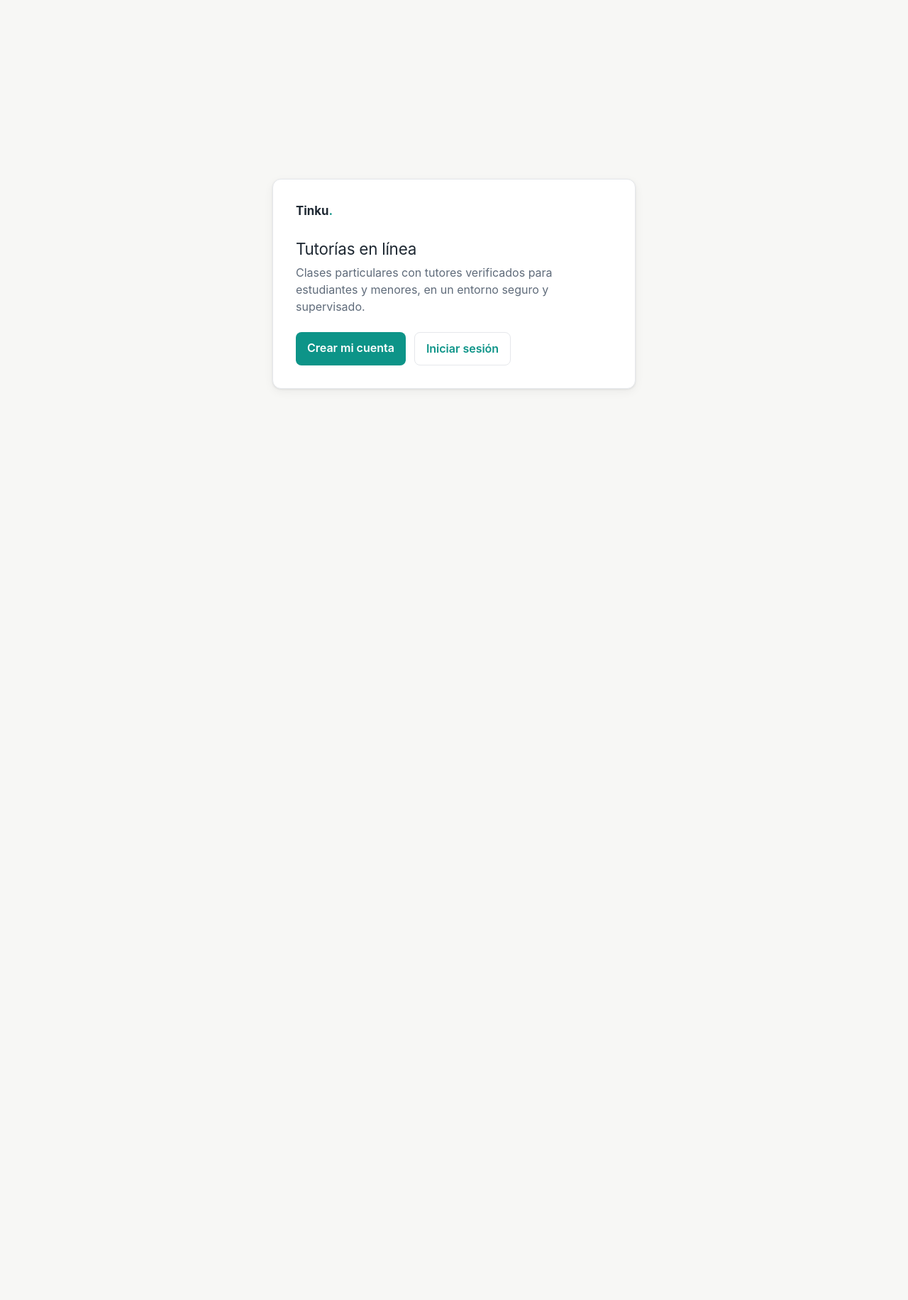
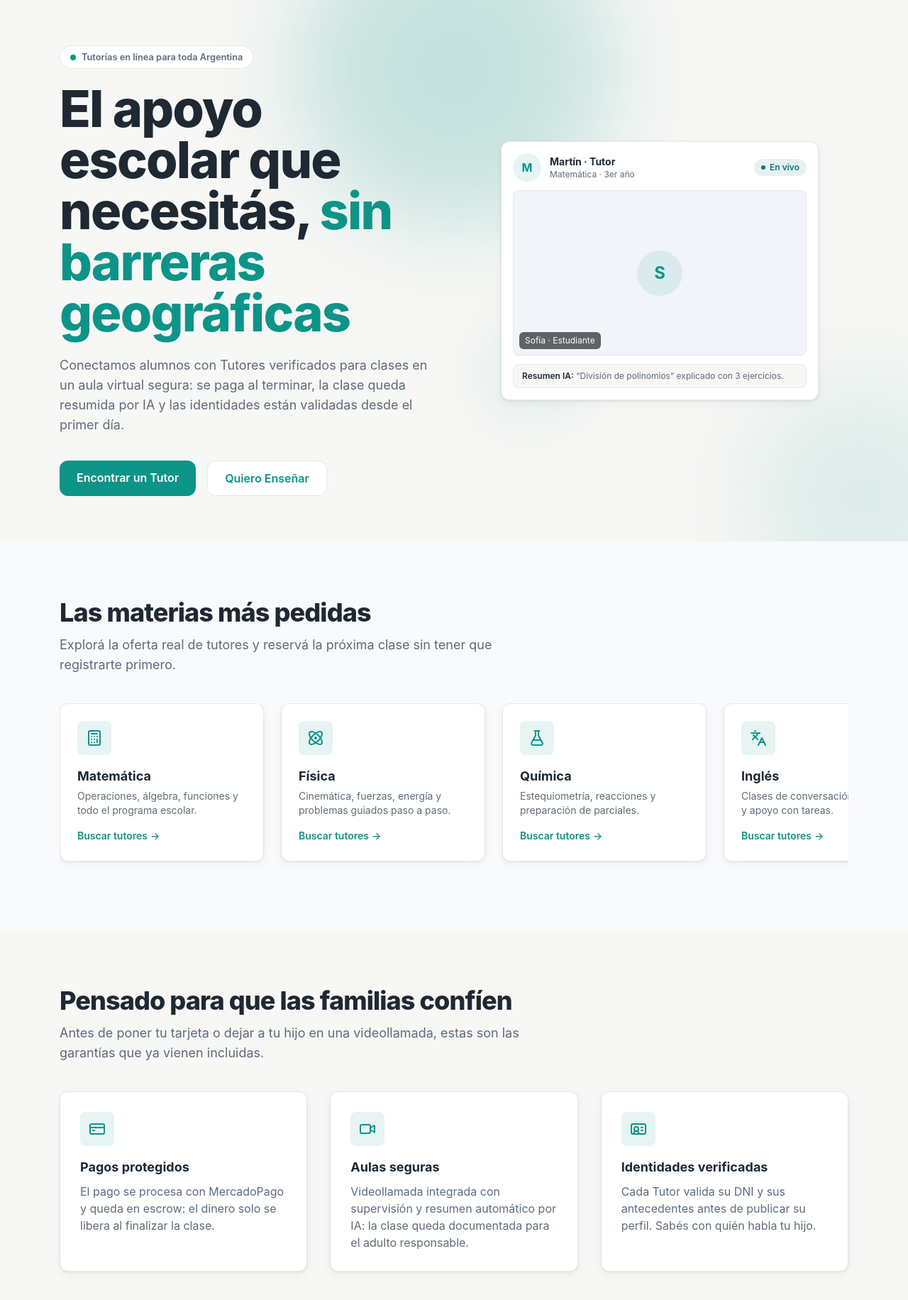
Before and after one commit to smercadocarbone/usal-tinku, a Next.js app in the folder frontend/: page / in a window 1280 px wide. Shown: the top 1832 px of the page at 71% size. Before the commit the page ends 800 px from the top, so only its background shows below. Built offline with nearby package versions, Linux system fonts and the light colour scheme.

Commit message:
feat(frontend): rediseña la landing page como escaparate del producto (hero, materias, confianza)

```diff
--- a/frontend/package.json
+++ b/frontend/package.json
@@ -10,6 +10,7 @@
   },
   "dependencies": {
     "livekit-client": "^2.22.3",
+    "lucide-react": "^1.45.0",
     "next": "^14.2.0",
     "react": "^18.3.0",
     "react-dom": "^18.3.0"
--- a/frontend/src/app/page.tsx
+++ b/frontend/src/app/page.tsx
@@ -1,26 +1,218 @@
 import Link from "next/link";
+import {
+  Atom,
+  BookOpen,
+  Calculator,
+  CreditCard,
+  FlaskConical,
+  IdCard,
+  Languages,
+  Video,
+  type LucideIcon,
+} from "lucide-react";
+
+const MATERIAS: { nombre: string; descripcion: string; icono: LucideIcon }[] = [
+  {
+    nombre: "Matemática",
+    descripcion: "Operaciones, álgebra, funciones y todo el programa escolar.",
+    icono: Calculator,
+  },
+  {
+    nombre: "Física",
+    descripcion: "Cinemática, fuerzas, energía y problemas guiados paso a paso.",
+    icono: Atom,
+  },
+  {
+    nombre: "Química",
+    descripcion: "Estequiometría, reacciones y preparación de parciales.",
+    icono: FlaskConical,
+  },
+  {
+    nombre: "Inglés",
+    descripcion: "Clases de conversación, gramática y apoyo con tareas.",
+    icono: Languages,
+  },
+  {
+    nombre: "Lengua",
+    descripcion: "Lectura, escritura, análisis de texto y redacción.",
+    icono: BookOpen,
+  },
+];
 
 export default function HomePage() {
   return (
-    <main className="flex min-h-screen flex-col items-center justify-center px-4 py-8">
-      <div className="w-full max-w-[32rem] rounded-tarjeta border border-borde bg-superficie p-8 shadow-tarjeta">
-        <div className="mb-6 text-[1.05rem] font-bold text-texto">
-          Tinku<span className="text-accent">.</span>
+    <main>
+      {/* ============ HERO ============ */}
+      <section className="relative overflow-hidden">
+        <div
+          aria-hidden
+          className="pointer-events-none absolute -top-32 left-1/2 -z-10 h-[28rem] w-[28rem] -translate-x-1/2 rounded-full bg-accent opacity-20 blur-3xl"
+        />
+        <div
+          aria-hidden
+          className="pointer-events-none absolute -bottom-24 -right-24 -z-10 h-80 w-80 rounded-full bg-accent opacity-10 blur-3xl"
+        />
+
+        <div className="mx-auto grid min-h-[80vh] max-w-6xl grid-cols-1 items-center gap-14 px-5 py-16 lg:grid-cols-2 lg:gap-12">
+          <div>
+            <p className="mb-5 inline-flex items-center gap-2 rounded-full border border-borde bg-superficie px-3.5 py-1.5 text-[0.8rem] font-semibold text-texto-suave">
+              <span className="h-2 w-2 rounded-full bg-accent" />
+              Tutorías en línea para toda Argentina
+            </p>
+
+            <h1 className="text-5xl font-extrabold tracking-tight text-texto md:text-7xl">
+              El apoyo escolar que necesitás,{" "}
+              <span className="text-accent">sin barreras geográficas</span>
+            </h1>
+
+            <p className="mt-6 max-w-xl text-lg text-texto-suave">
+              Conectamos alumnos con Tutores verificados para clases en un aula
+              virtual segura: se paga al terminar, la clase queda resumida por
+              IA y las identidades están validadas desde el primer día.
+            </p>
+
+            <div className="mt-9 flex flex-col gap-4 sm:flex-row">
+              <Link
+                href="/buscar"
+                className="rounded-xl bg-accent px-6 py-3 text-center text-base font-semibold text-white transition-all hover:scale-105 hover:bg-accent-hover"
+              >
+                Encontrar un Tutor
+              </Link>
+              <Link
+                href="/registro/tutor"
+                className="rounded-xl border border-borde bg-superficie px-6 py-3 text-center text-base font-semibold text-accent transition-all hover:border-accent hover:scale-105 hover:bg-teal-50"
+              >
+                Quiero Enseñar
+              </Link>
+            </div>
+          </div>
+
+          {/* Mockup del aula virtual */}
+          <div className="relative mx-auto w-full max-w-md">
+            <div className="rounded-tarjeta border border-borde bg-superficie p-4 shadow-tarjeta">
+              <div className="mb-3 flex items-center justify-between">
+                <div className="flex items-center gap-3">
+                  <div className="flex h-10 w-10 items-center justify-center rounded-full bg-accent/10 font-bold text-accent">
+                    M
+                  </div>
+                  <div>
+                    <p className="text-sm font-bold text-texto">
+                      Martín · Tutor
+                    </p>
+                    <p className="text-xs text-texto-suave">
+                      Matemática · 3er año
+                    </p>
+                  </div>
+                </div>
+                <span className="inline-flex items-center gap-1.5 rounded-full bg-exito/10 px-2.5 py-1 text-xs font-semibold text-exito">
+                  <span className="h-1.5 w-1.5 rounded-full bg-exito" />
+                  En vivo
+                </span>
+              </div>
+
+              <div className="relative flex aspect-video items-center justify-center rounded-lg border border-borde bg-slate-100">
+                <div className="flex h-16 w-16 items-center justify-center rounded-full bg-accent/10 text-2xl font-bold text-accent">
+                  S
+                </div>
+                <span className="absolute bottom-2 left-2 rounded-md bg-black/60 px-2 py-1 text-xs text-white">
+                  Sofía · Estudiante
+                </span>
+              </div>
+
+              <div className="mt-3 rounded-lg border border-borde bg-fondo px-3 py-2 text-xs text-texto-suave">
+                <span className="font-semibold text-texto">Resumen IA:</span>{" "}
+                “División de polinomios” explicado con 3 ejercicios.
+              </div>
+            </div>
+            <div
+              aria-hidden
+              className="absolute -bottom-4 -left-4 -z-10 h-28 w-28 rounded-tarjeta bg-accent opacity-10 blur-2xl"
+            />
+          </div>
         </div>
-        <h1 className="mb-1 text-[1.4rem] tracking-[-0.01em]">Tutorías en línea</h1>
-        <p className="mb-6 text-texto-suave">
-          Clases particulares con tutores verificados para estudiantes y
-          menores, en un entorno seguro y supervisado.
+      </section>
+
+      {/* ============ ESCAPARATE: TOP MATERIAS ============ */}
+      <section className="bg-slate-50 py-20">
+        <div className="mx-auto max-w-6xl px-5">
+          <h2 className="text-3xl font-extrabold tracking-tight text-texto md:text-4xl">
+            Las materias más pedidas
+          </h2>
+          <p className="mt-3 max-w-2xl text-lg text-texto-suave">
+            Explorá la oferta real de tutores y reservá la próxima clase sin
+            tener que registrarte primero.
+          </p>
+
+          <div className="mt-10 flex snap-x snap-mandatory gap-6 overflow-x-auto pb-4">
+            {MATERIAS.map((m) => (
+              <Link
+                key={m.nombre}
+                href="/buscar"
+                className="group w-72 shrink-0 snap-start rounded-tarjeta border border-borde bg-superficie p-6 shadow-tarjeta transition-all hover:-translate-y-1 hover:shadow-tarjeta"
+              >
+                <div className="mb-4 flex h-12 w-12 items-center justify-center rounded-lg bg-accent/10 text-accent">
+                  <m.icono className="h-6 w-6" />
+                </div>
+                <h3 className="text-lg font-bold text-texto">{m.nombre}</h3>
+                <p className="mt-1 text-sm text-texto-suave">
+                  {m.descripcion}
+                </p>
+                <span className="mt-4 inline-flex items-center gap-1 text-sm font-semibold text-accent">
+                  Buscar tutores <span aria-hidden>→</span>
+                </span>
+              </Link>
+            ))}
+          </div>
+        </div>
+      </section>
+
+      {/* ============ POR QUÉ CONFIAR ============ */}
+      <section className="mx-auto max-w-6xl px-5 py-20">
+        <h2 className="text-3xl font-extrabold tracking-tight text-texto md:text-4xl">
+          Pensado para que las familias confíen
+        </h2>
+        <p className="mt-3 max-w-2xl text-lg text-texto-suave">
+          Antes de poner tu tarjeta o dejar a tu hijo en una videollamada,
+          estas son las garantías que ya vienen incluidas.
         </p>
-        <div className="flex flex-wrap gap-3">
-          <Link className="rounded-lg bg-accent px-4 py-[0.65rem] font-semibold text-white enabled:hover:bg-accent-hover" href="/registro">
-            Crear mi cuenta
-          </Link>
-          <Link className="rounded-lg border border-borde bg-transparent px-4 py-[0.65rem] font-semibold text-accent enabled:hover:border-accent enabled:hover:bg-teal-50" href="/login">
-            Iniciar sesión
-          </Link>
+
+        <div className="mt-10 grid grid-cols-1 gap-8 md:grid-cols-3">
+          <article className="rounded-tarjeta border border-borde bg-superficie p-7 shadow-tarjeta">
+            <div className="mb-4 flex h-12 w-12 items-center justify-center rounded-lg bg-accent/10 text-accent">
+              <CreditCard className="h-6 w-6" />
+            </div>
+            <h3 className="text-lg font-bold text-texto">Pagos protegidos</h3>
+            <p className="mt-2 text-texto-suave">
+              El pago se procesa con MercadoPago y queda en escrow: el dinero
+              solo se libera al finalizar la clase.
+            </p>
+          </article>
+
+          <article className="rounded-tarjeta border border-borde bg-superficie p-7 shadow-tarjeta">
+            <div className="mb-4 flex h-12 w-12 items-center justify-center rounded-lg bg-accent/10 text-accent">
+              <Video className="h-6 w-6" />
+            </div>
+            <h3 className="text-lg font-bold text-texto">Aulas seguras</h3>
+            <p className="mt-2 text-texto-suave">
+              Videollamada integrada con supervisión y resumen automático por
+              IA: la clase queda documentada para el adulto responsable.
+            </p>
+          </article>
+
+          <article className="rounded-tarjeta border border-borde bg-superficie p-7 shadow-tarjeta">
+            <div className="mb-4 flex h-12 w-12 items-center justify-center rounded-lg bg-accent/10 text-accent">
+              <IdCard className="h-6 w-6" />
+            </div>
+            <h3 className="text-lg font-bold text-texto">
+              Identidades verificadas
+            </h3>
+            <p className="mt-2 text-texto-suave">
+              Cada Tutor valida su DNI y sus antecedentes antes de publicar su
+              perfil. Sabés con quién habla tu hijo.
+            </p>
+          </article>
         </div>
-      </div>
+      </section>
     </main>
   );
 }
```
Also changed, not shown: 1 other file (tests, documents, lock files or other folders).
